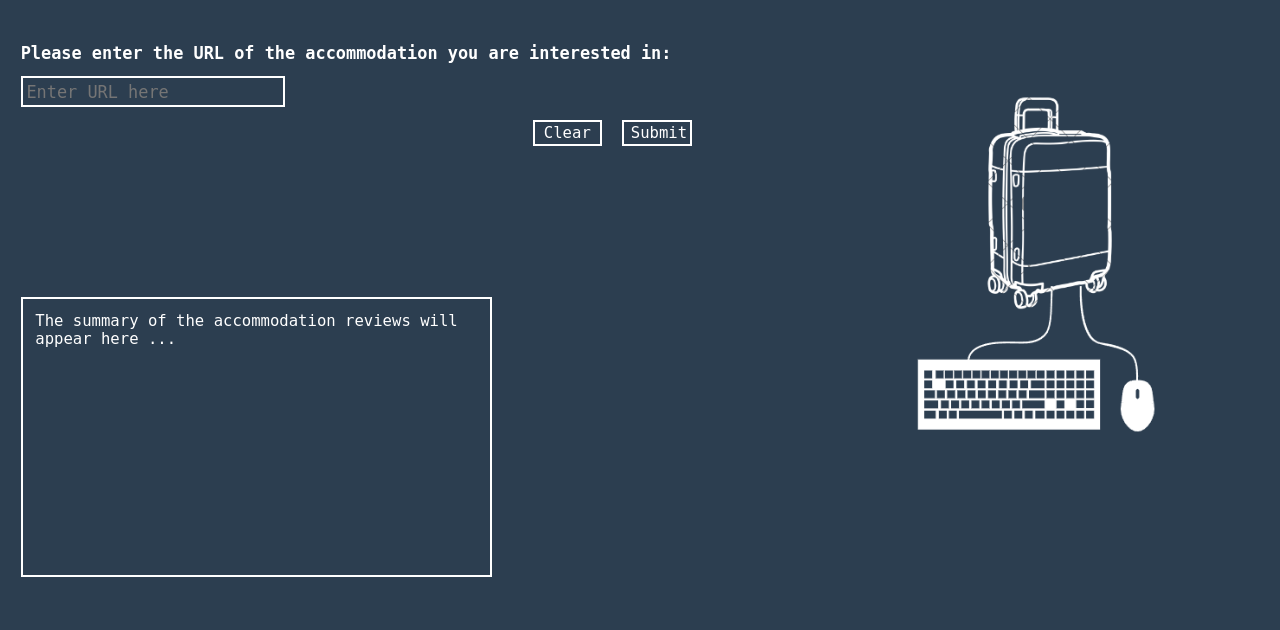
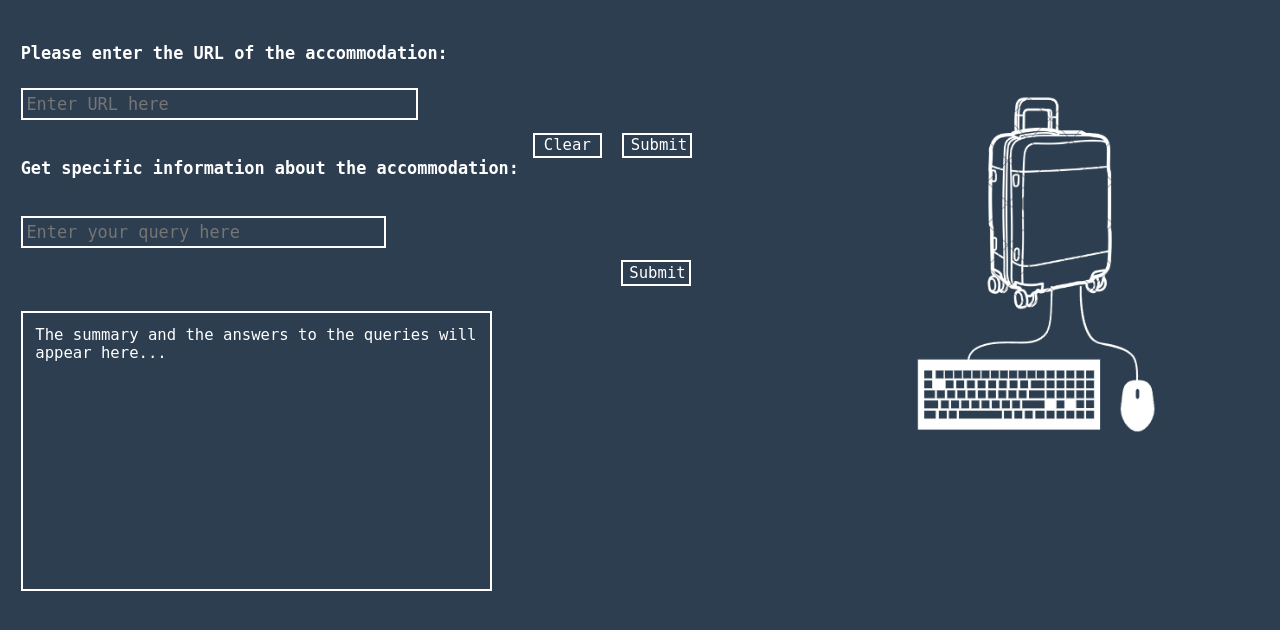
Before and after one commit to NikosBelibasakis/InstaGuide, a Django app: template Django_project/templates/home.html in a window 1280 px wide. Shown: the part 119-749 px from the top of the page. Run offline with Django 3.2, Linux system fonts and the light colour scheme; the template is opened without the code that fills it, so the values that code supplies are empty.

Commit message:
Fifth version
Beyond the summary of the reviews, the user also has the ability to receive answers to specific questions, which are based on the entirety of the reviews that have been retrieved. The answers, of course, are displayed on the page. We use the GPT-4o-mini for the data analysis and conclusion extraction.

```diff
--- a/Django_project/base/get_rev.py
+++ b/Django_project/base/get_rev.py
@@ -4,7 +4,7 @@ from concurrent.futures import ThreadPoolExecutor, as_completed
 
 # Uses the 'Booking.com Reviews Scraper' by Apify to get the reviews of the given accommodation
 def get_rev(url):
-    client = ApifyClient("apify_api_W8TJ02LuVFAclhcN3YwoMjYkjhiwK01iGbMF")
+    client = ApifyClient("apify_api_VHvKCWnWG63SxqA87sBZV31NKoHtfP0u9jjc")
     run_input = {
         "url": url,
         "numberOfReviews": 20,
--- a/Django_project/base/urls.py
+++ b/Django_project/base/urls.py
@@ -4,4 +4,7 @@ from . import views
 urlpatterns = [
     path('', views.home, name="home"),
     path('get_reviews/', views.get_reviews, name="get_reviews"),
+    path('get_query/', views.get_query, name='get_query'),
+    path('clear_reviews/', views.clear_reviews, name='clear_reviews'),
+    path('cr_summ/', views.cr_summ, name='cr_summ'),
 ]
--- a/Django_project/static/home.css
+++ b/Django_project/static/home.css
@@ -40,8 +40,8 @@ h1 {
     font-family: monospace;
     outline: none;
     margin-left: 1%;
-    width: 20%;
-    margin-top: 1%;
+    width: 30.5%;
+    margin-top: 2%;
 }
 
 .label_url{
@@ -50,6 +50,29 @@ h1 {
     font-family: monospace;
     margin-left: 1%;
 }
+
+.label_url2{
+    color: white;
+    font-size: 130%;
+    font-family: monospace;
+    margin-left: 1%;
+
+}
+
+
+.txt-input {
+    border: 2px solid white;
+    background-color: #2C3E50;
+    color: rgb(255, 255, 255);
+    padding: 0.3%;
+    font-size: 130%;
+    font-family: monospace;
+    outline: none;
+    margin-left: 1%;
+    width: 28%;
+    margin-top: 3%;
+}
+
 
 
 .button-container {
@@ -84,6 +107,20 @@ h1 {
     background-color: #34495E;
 }
 .btn2:hover {
+    background-color: #34495E;
+}
+
+.btn3 {
+    border: 2px solid white;
+    background-color: #2C3E50;
+    color: white;
+    padding: 0.15% 0.5%;
+    font-size: 120%;
+    font-family: monospace;
+    cursor: pointer;
+    margin-left: 48.5%;
+}
+.btn3:hover {
     background-color: #34495E;
 }
 
@@ -139,7 +176,7 @@ h1 {
     padding: 1%;
     font-size: 120%;
     font-family: monospace;
-    margin-top: 12%;
+    margin-top: 2%;
     width: 35%;
     margin-left: 1%;
     height: 250px;
--- a/Django_project/static/home.js
+++ b/Django_project/static/home.js
@@ -1,6 +1,8 @@
+
+var summary;
+
 function submitForm() {
     var urlInput = document.getElementById('accommodationUrl').value;
-
 
     if (urlInput.trim() === "") {
         showModal("Warning: The URL field cannot be empty.");
@@ -11,7 +13,8 @@ function submitForm() {
         } else {
             var csrftoken = getCookie('csrftoken');
 
-            document.getElementById('textbox').innerText = "Creating summary...";
+            document.getElementById('textbox').innerText = "Fetching reviews...";
+
 
             fetch('/get_reviews/', {
                 method: 'POST',
@@ -23,10 +26,21 @@ function submitForm() {
                     'accommodationUrl': urlInput
                 })
             })
+            .then(() => {
+                document.getElementById('textbox').innerText = "Creating summary...";
+
+                return fetch('/cr_summ/', {
+                    method: 'POST',
+                    headers: {
+                        'Content-Type': 'application/x-www-form-urlencoded',
+                        'X-CSRFToken': csrftoken
+                    }
+                });
+            })
             .then(response => response.text())
-            .then(data => {
+            .then(summary => {
 
-                document.getElementById('textbox').innerText = data;
+                document.getElementById('textbox').innerText = summary;
             })
             .catch(error => {
                 console.error('Error:', error);
@@ -37,10 +51,65 @@ function submitForm() {
 
 
 
+function submitQuery() {
+    var specificInfo = document.getElementById('specificInfo').value;
+
+    if (specificInfo.trim() === "") {
+        showModal("Warning: The query field cannot be empty.");
+    } else {
+        var csrftoken = getCookie('csrftoken');
+        document.getElementById('textbox').innerText = "Processing query...";
+
+        fetch('/get_query/', {
+            method: 'POST',
+            headers: {
+                'Content-Type': 'application/x-www-form-urlencoded',
+                'X-CSRFToken': csrftoken
+            },
+            body: new URLSearchParams({
+                'specificInfo': specificInfo
+            })
+        })
+        .then(response => response.text())
+        .then(data => {
+            if (data === "no_url") {
+
+                document.getElementById('textbox').innerText = 'The summary and the answers to the queries will appear here...';
+                showModal("Warning: You need to provide the accommodation URL first.");
+
+            } else {
+
+                document.getElementById('textbox').innerText = data;
+            }
+        })
+        .catch(error => {
+            console.error('Error:', error);
+        });
+    }
+}
+
+
+
 function clearForm() {
-    document.getElementById('accommodationUrl').value = "";
-    document.getElementById('textbox').innerText = "The summary of the accommodation reviews will appear here ...";
-    console.log("Form and textbox cleared");
+    var csrftoken = getCookie('csrftoken');
+
+    fetch('/clear_reviews/', {
+        method: 'POST',
+        headers: {
+            'X-CSRFToken': csrftoken
+        }
+    })
+    .then(response => response.text())
+    .then(data => {
+        document.getElementById('accommodationUrl').value = "";
+        document.getElementById('specificInfo').value = "";
+        document.getElementById('textbox').innerText = "The summary and the answers to the queries will appear here...";
+        console.log("Form and reviews cleared");
+        summary = undefined;
+    })
+    .catch(error => {
+        console.error('Error:', error);
+    });
 }
 
 
@@ -53,13 +122,11 @@ function showModal(message) {
     modal.style.pointerEvents = "auto";
 }
 
-
 function closeModal() {
     var modal = document.getElementById('customAlert');
     modal.style.display = "none";
     document.body.style.pointerEvents = "auto";
 }
-
 
 function getCookie(name) {
     let cookieValue = null;
--- a/Django_project/templates/home.html
+++ b/Django_project/templates/home.html
@@ -15,7 +15,7 @@
     <main>
         <form id="accommodationForm" method="POST">
             {% csrf_token %}
-            <label for="accommodationUrl" class="label_url"><b>Please enter the URL of the accommodation you are interested in:</b></label>
+            <label for="accommodationUrl" class="label_url"><b>Please enter the URL of the accommodation:</b></label>
             <input type="text" id="accommodationUrl" name="accommodationUrl" class="url-input" placeholder="Enter URL here">
 
             <div class="button-container">
@@ -25,8 +25,17 @@
         </form>
 
 
+        <form id="specificInfoForm">
+            <label for="specificInfo" class="label_url2"><b>Get specific information about the accommodation:</b></label>
+            <input type="text" id="specificInfo" name="specificInfo" class="txt-input" placeholder="Enter your query here">
+            <div class="button-container">
+                <button type="button" class="btn3 submit-btn" onclick="submitQuery()">Submit</button>
+            </div>
+        </form>
+
+
         <div id="textbox" class="textbox">
-            The summary of the accommodation reviews will appear here ...
+            The summary and the answers to the queries will appear here...
         </div>
     </main>
 
```
Also changed, not shown: Django_project/base/ans_query.py (added, +29 -0 lines), Django_project/base/rev_summ.py (+5 -4 lines), Django_project/base/views.py (+27 -5 lines), Page.png.
